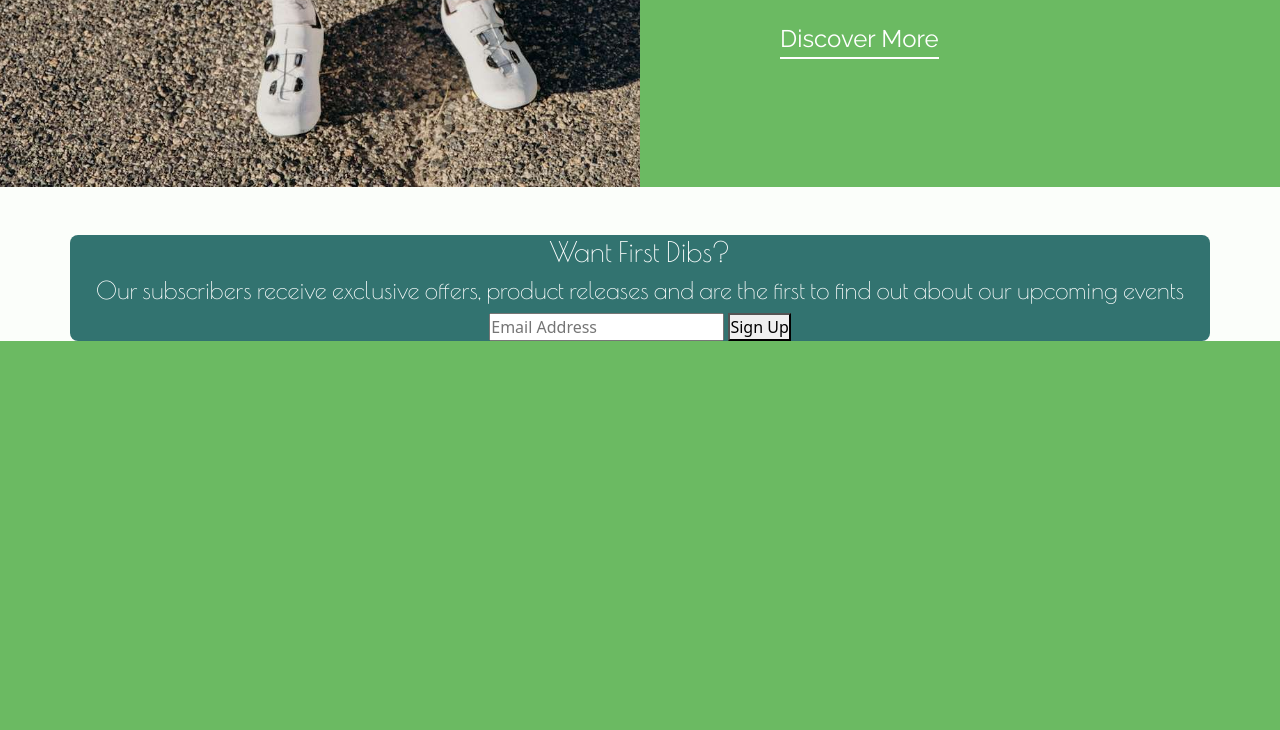
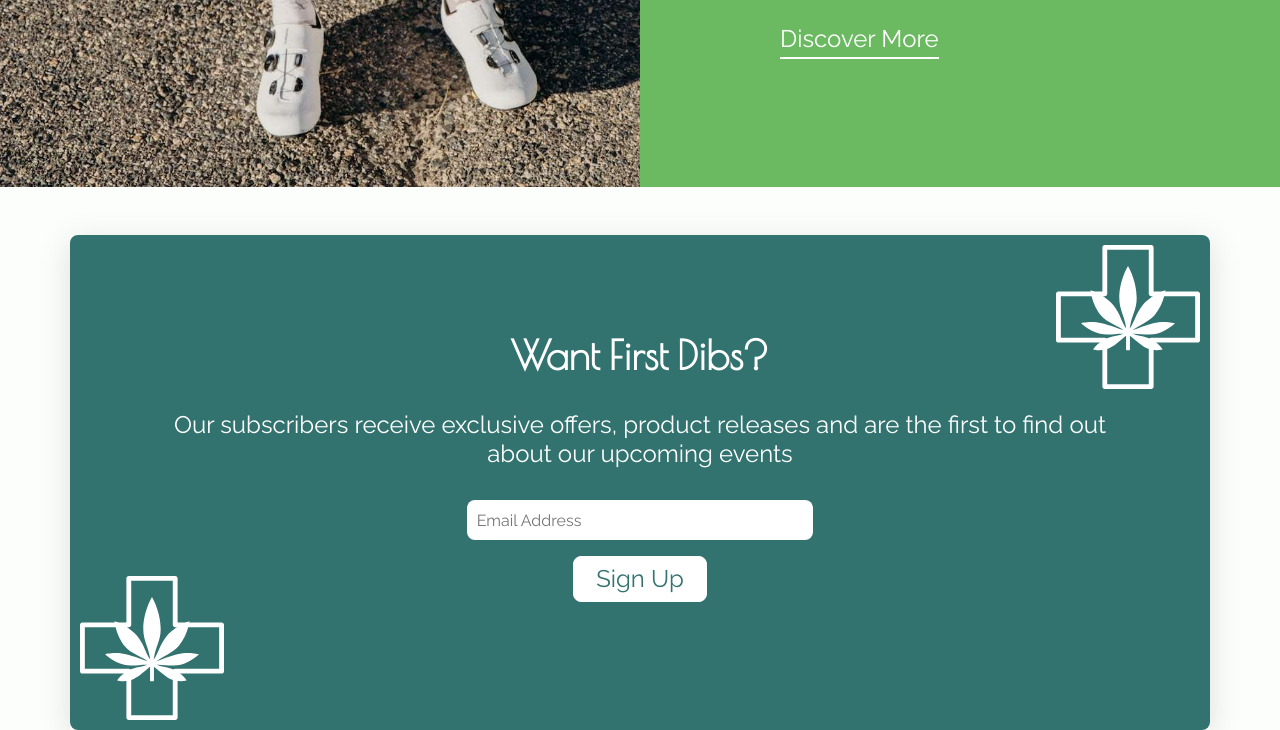
Before and after one commit to liammcluckie/cbd-shield, a Django app: page / in a window 1280 px wide. Shown: the part 2289-3019 px from the top of the page. Before the commit the page ends 2630 px from the top, so only its background shows below. Run offline with Django 3.2, Linux system fonts and the light colour scheme; some libraries are stand-ins or nearby versions.

Commit message:
Add newsletter styles to base.css

```diff
--- a/static/css/base.css
+++ b/static/css/base.css
@@ -99,7 +99,7 @@ ul,li {
 
 .bg--primary-dark-texture {
     background-color: var(--primary--dark);
-    background-image: url(../../media/line-in-motion.svg);
+    background-image: url('../../media/line-in-motion.svg');
 }
 
 .bg--secondary {
@@ -184,6 +184,58 @@ ul,li {
 .button--link--alt:focus:before {
     opacity: 1;
     text-indent: 0px;
+}
+
+/* Code taken from https://codepen.io/foxeisen/pen/bqZxLa and customised for this project */
+
+.button {
+    background-color: var(--white);
+    outline: none;
+    border: 1px solid var(--white);
+    font-family: var(--body);
+    color: var(--secondary);
+    font-size: 1.5rem;
+    padding: 0.25rem 0;
+    width: 8.375rem;
+    border-radius: 8px;
+    transition: all 0.3s linear 0s;
+    display: inline-block;
+    position: relative;
+    overflow: hidden;
+}
+
+.button:before {
+    content: "\f1d8";
+    font-family: FontAwesome;
+    font-size: 15px;
+    display: flex;
+    align-items: center;
+    justify-content: center;
+    position: absolute;
+    top: 0;
+    right: -30px;
+    width: 30px;
+    height: 100%;
+    background-color: var(--secondary);
+    color: var(--white);
+    border-radius: 0px 6px 6px 0px;
+    transition: all 0.2s linear 0s;
+    text-align: center;
+}
+
+.button:hover {
+    text-indent: -30px;
+}
+
+.button:hover:before {
+    right: 0;
+    text-indent: 0px;
+}
+
+@media (max-width: 992px) {
+    .button {
+        font-size: 1rem;
+    }
 }
 
 /* Nav */
@@ -446,7 +498,7 @@ ul,li {
 }
 
 .home-hero {
-    background: url(../../media/home-hero.jpg) no-repeat center;
+    background: url('../../media/home-hero.jpg') no-repeat center;
     background-size: cover;
     position: relative;
     text-align: center;
@@ -628,7 +680,7 @@ ul,li {
 /* About Section */
 
 .about-col-image {
-    background: url(../../media/cyclist-about.jpg) no-repeat center;
+    background: url('../../media/cyclist-about.jpg') no-repeat center;
     background-size: cover;
 }
 
@@ -687,3 +739,73 @@ ul,li {
         order: 2;
     }
 }
+
+/* Newsletter */
+
+.newsletter-container {
+    padding: 6rem 0;
+    box-shadow: rgba(100, 100, 111, 0.2) 0px 7px 29px 0px;
+    background: url('../../media/medical.svg') no-repeat bottom 10px left 10px,
+                url('../../media/medical.svg') no-repeat top 10px right 10px;
+    background-size: 9rem;
+}
+
+.newsletter {
+    padding: 0 4rem;
+}
+
+.newsletter > * {
+    margin-bottom: 2rem;
+}
+
+.newsletter > h3 {
+    font-size: 2.5rem;
+    font-weight: bold;
+}
+
+.newsletter > h4 {
+    font-family: var(--body);
+}
+
+.newsletter-signup {
+    width: 100%;
+}
+
+.newsletter-input {
+    display: block;
+    margin: 1rem auto;
+    width: 35%;
+    padding: 0.5rem;
+    border: 1px transparent var(--white);
+    border-radius: 8px;
+    outline: none;
+}
+
+.newsletter-input::placeholder {
+    font-family: var(--body);
+    padding-left: 0.1rem;
+}
+
+@media (max-width: 992px) {
+    .newsletter-container {
+        background-size: 5rem;
+    }
+
+    .newsletter-input {
+        width: 80%
+    }
+}
+
+@media (max-width: 480px) {
+    .newsletter > h3 {
+        font-size: 1.75rem;
+    }
+
+    .newsletter > h4 {
+        font-size: 1.25rem;
+    }
+
+    .newsletter-input {
+        width: 100%
+    }
+}
```
